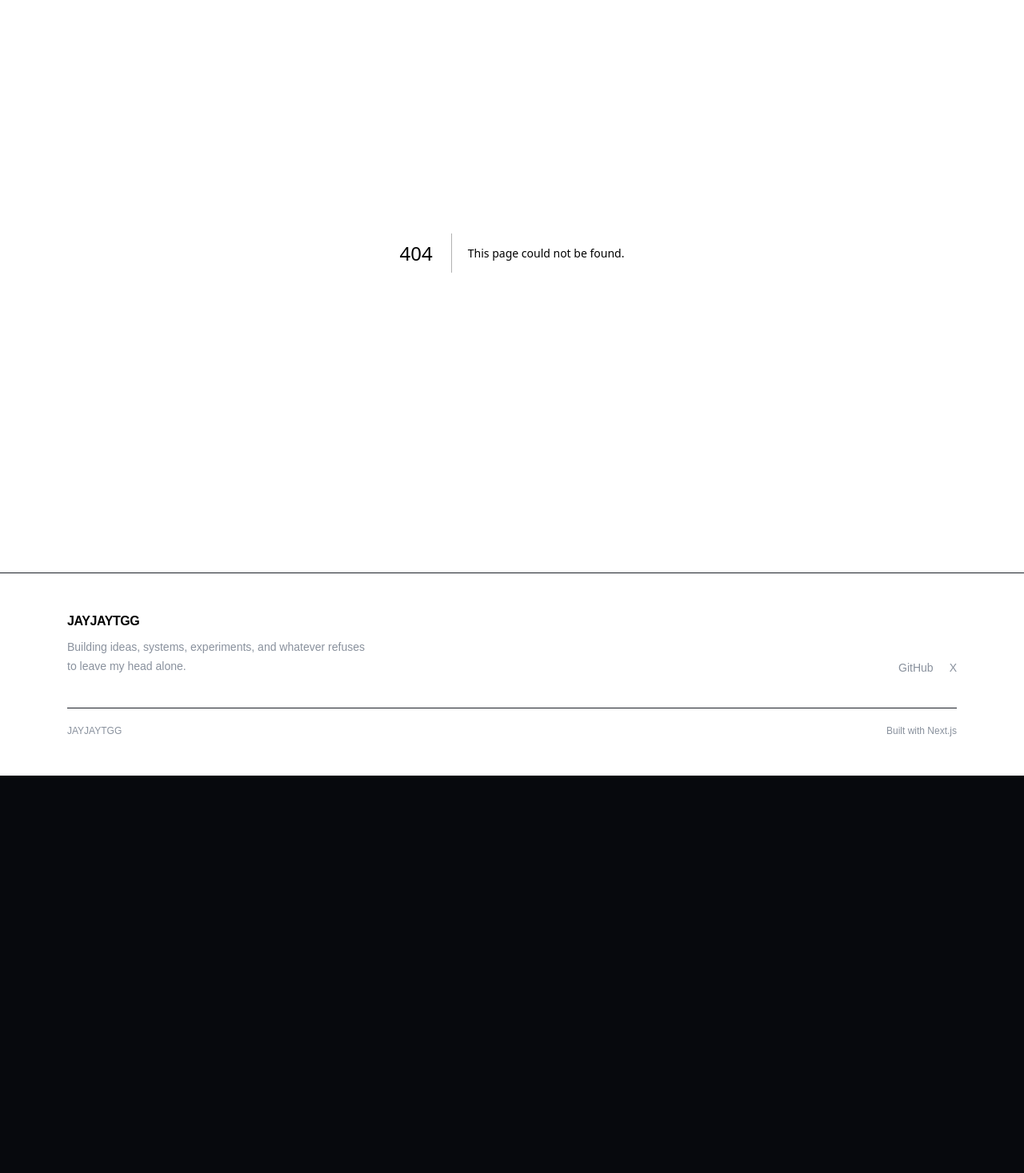
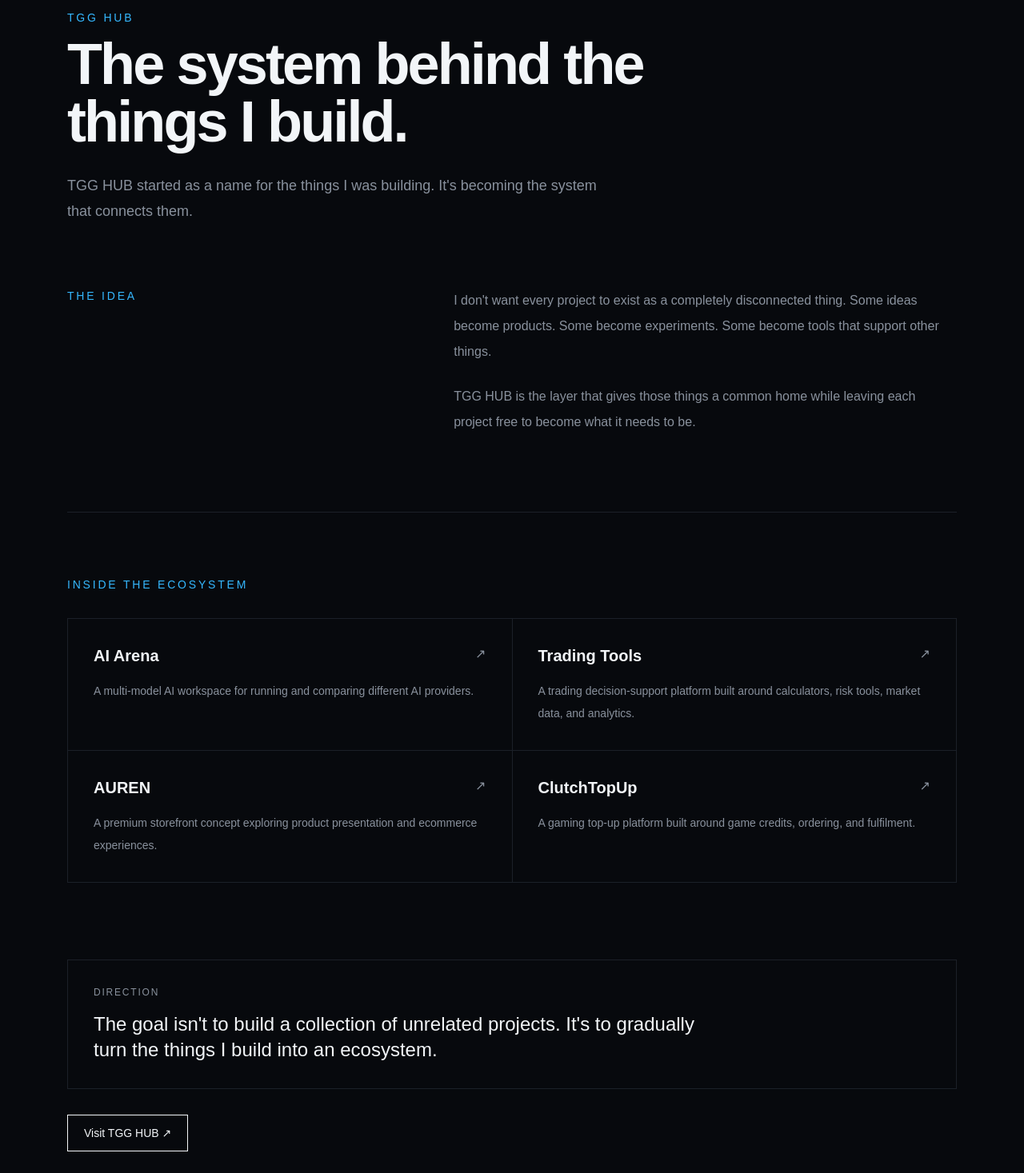
Before and after one commit to JJTGG/JAYJAYTGG, a Next.js app: page /tgg-hub in a window 1280 px wide. Before the commit this address had no page. Shown: the part 84-1551 px from the top of the page at 80% size. Before the commit the page ends 1054 px from the top, so only its background shows below. Built offline with nearby package versions, Linux system fonts and the light colour scheme.

Commit message:
feat: add TGG HUB page

```diff
--- /dev/null
+++ b/app/tgg-hub/page.tsx
@@ -0,0 +1,124 @@
+const projects = [
+  {
+    name: "AI Arena",
+    description:
+      "A multi-model AI workspace for running and comparing different AI providers.",
+    href: "https://ai-arena-red.vercel.app/"
+  },
+  {
+    name: "Trading Tools",
+    description:
+      "A trading decision-support platform built around calculators, risk tools, market data, and analytics.",
+    href: "https://trading-tools-xi.vercel.app/"
+  },
+  {
+    name: "AUREN",
+    description:
+      "A premium storefront concept exploring product presentation and ecommerce experiences.",
+    href: "https://auren-store-delta.vercel.app/"
+  },
+  {
+    name: "ClutchTopUp",
+    description:
+      "A gaming top-up platform built around game credits, ordering, and fulfilment.",
+    href: "https://clutchtopup.wapka.top"
+  }
+];
+
+export default function TGGHubPage() {
+  return (
+    <main className="min-h-screen">
+      <section className="mx-auto max-w-6xl px-5 py-24">
+        <div className="max-w-3xl">
+          <p className="text-sm font-medium uppercase tracking-[0.2em] text-[var(--accent)]">
+            TGG HUB
+          </p>
+
+          <h1 className="mt-3 text-5xl font-semibold tracking-[-0.04em] sm:text-7xl">
+            The system behind the things I build.
+          </h1>
+
+          <p className="mt-7 max-w-2xl text-lg leading-8 text-[var(--muted)]">
+            TGG HUB started as a name for the things I was building. It&apos;s
+            becoming the system that connects them.
+          </p>
+        </div>
+
+        <div className="mt-20 grid gap-16 md:grid-cols-[1fr_1.5fr]">
+          <div>
+            <p className="text-sm font-medium uppercase tracking-[0.2em] text-[var(--accent)]">
+              The idea
+            </p>
+          </div>
+
+          <div className="space-y-6 text-base leading-8 text-[var(--muted)]">
+            <p>
+              I don&apos;t want every project to exist as a completely
+              disconnected thing. Some ideas become products. Some become
+              experiments. Some become tools that support other things.
+            </p>
+
+            <p>
+              TGG HUB is the layer that gives those things a common home while
+              leaving each project free to become what it needs to be.
+            </p>
+          </div>
+        </div>
+
+        <div className="mt-24 border-t border-[var(--line)] pt-20">
+          <p className="text-sm font-medium uppercase tracking-[0.2em] text-[var(--accent)]">
+            Inside the ecosystem
+          </p>
+
+          <div className="mt-8 grid gap-px overflow-hidden border border-[var(--line)] bg-[var(--line)] md:grid-cols-2">
+            {projects.map((project) => (
+              <a
+                key={project.name}
+                href={project.href}
+                target="_blank"
+                rel="noreferrer"
+                className="group bg-[var(--background)] p-6 transition-colors hover:bg-[#0b0f15] sm:p-8"
+              >
+                <div className="flex items-start justify-between gap-6">
+                  <h2 className="text-xl font-semibold">
+                    {project.name}
+                  </h2>
+
+                  <span className="text-[var(--muted)] transition-transform group-hover:translate-x-1">
+                    ↗
+                  </span>
+                </div>
+
+                <p className="mt-4 text-sm leading-7 text-[var(--muted)]">
+                  {project.description}
+                </p>
+              </a>
+            ))}
+          </div>
+        </div>
+
+        <div className="mt-24 border border-[var(--line)] p-6 sm:p-8">
+          <p className="text-xs font-medium uppercase tracking-[0.15em] text-[var(--muted)]">
+            Direction
+          </p>
+
+          <p className="mt-4 max-w-3xl text-xl font-medium leading-8 sm:text-2xl">
+            The goal isn&apos;t to build a collection of unrelated projects.
+            It&apos;s to gradually turn the things I build into an ecosystem.
+          </p>
+        </div>
+
+        <div className="mt-8">
+          <a
+            href="https://tgg-hub.vercel.app/"
+            target="_blank"
+            rel="noreferrer"
+            className="inline-flex border border-[var(--foreground)] px-5 py-3 text-sm font-medium transition-colors hover:bg-[var(--foreground)] hover:text-[var(--background)]"
+          >
+            Visit TGG HUB ↗
+          </a>
+        </div>
+      </section>
+    </main>
+  );
+}
```
